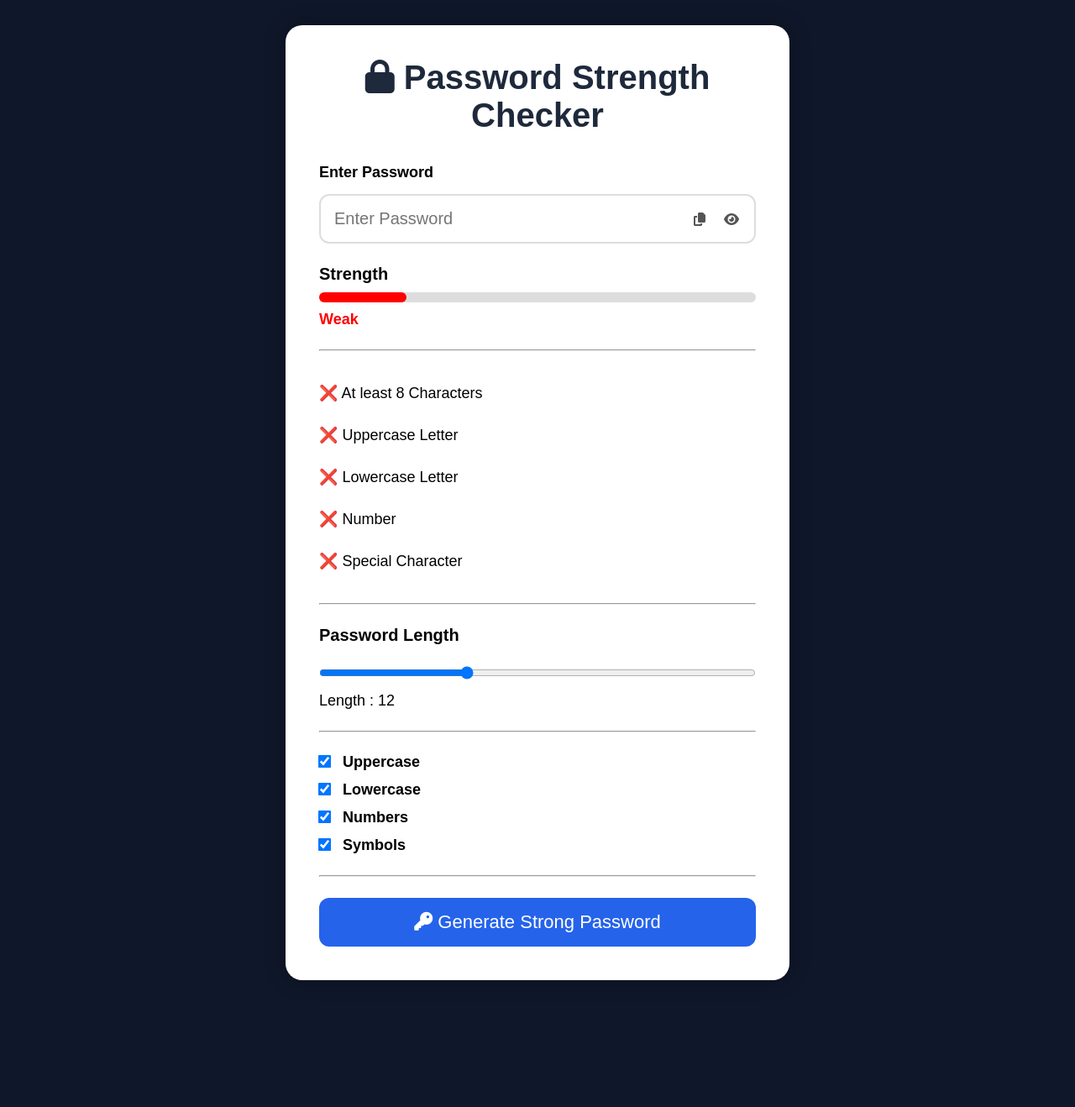
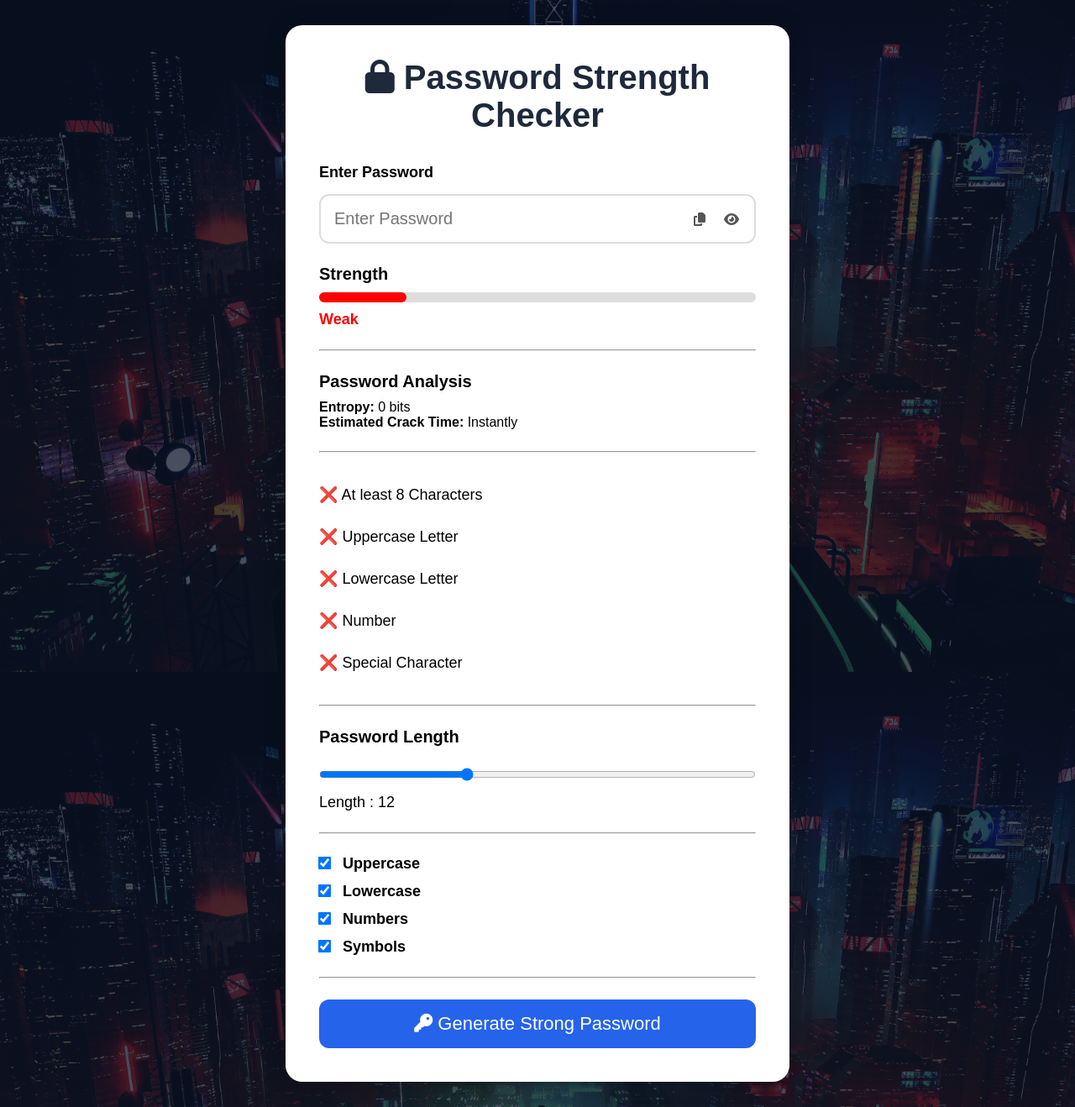
Before and after one commit to Aman03625/Password-Strength-Checker, a Flask app: page / in a window 1280 px wide. Shown: the whole page at 84% size. Before the commit the page ends 1167 px from the top, so only its background shows below. Run offline with Flask 3, Linux system fonts and the light colour scheme.

Commit message:
Day 4: Added Flask backend, entropy calculator and crack time estimation

```diff
--- a/app.py
+++ b/app.py
@@ -1,6 +1,8 @@
 from flask import Flask, render_template, request, jsonify
+import math
 
 app = Flask(__name__)
+
 
 @app.route("/")
 def home():
@@ -11,10 +13,13 @@ def home():
 def analyze():
 
     data = request.get_json()
-
     password = data["password"]
 
     score = 0
+
+    # ==========================
+    # Password Score
+    # ==========================
 
     if len(password) >= 8:
         score += 1
@@ -31,8 +36,68 @@ def analyze():
     if any(c in "@#$%&*!?" for c in password):
         score += 1
 
+    # ==========================
+    # Entropy Calculation
+    # ==========================
+
+    charset = 0
+
+    if any(c.islower() for c in password):
+        charset += 26
+
+    if any(c.isupper() for c in password):
+        charset += 26
+
+    if any(c.isdigit() for c in password):
+        charset += 10
+
+    if any(c in "@#$%&*!?" for c in password):
+        charset += 8
+
+    if charset == 0:
+        entropy = 0
+    else:
+        entropy = round(len(password) * math.log2(charset), 2)
+
+    # ==========================
+    # Crack Time Estimation
+    # ==========================
+
+    guesses_per_second = 1_000_000_000
+
+    if entropy == 0:
+        crack_time = "Instantly"
+
+    else:
+
+        seconds = (2 ** entropy) / guesses_per_second
+
+        if seconds < 60:
+            crack_time = f"{int(seconds)} Seconds"
+
+        elif seconds < 3600:
+            crack_time = f"{int(seconds / 60)} Minutes"
+
+        elif seconds < 86400:
+            crack_time = f"{int(seconds / 3600)} Hours"
+
+        elif seconds < 31536000:
+            crack_time = f"{int(seconds / 86400)} Days"
+
+        elif seconds < 3153600000:
+            crack_time = f"{int(seconds / 31536000)} Years"
+
+        else:
+            crack_time = "Millions of Years"
+
+    # ==========================
+    # Send Response
+    # ==========================
+
     return jsonify({
-        "score": score
+        "score": score,
+        "entropy": entropy,
+        "crack_time": crack_time
     })
 
 
--- a/static/script.js
+++ b/static/script.js
@@ -28,6 +28,8 @@ const lowerCheck=document.getElementById("lowerCheck");
 const numberCheck=document.getElementById("numberCheck");
 
 const symbolCheck=document.getElementById("symbolCheck");
+const entropyText = document.getElementById("entropy");
+const crackTimeText = document.getElementById("crackTime");
 
 
 // =========================
@@ -275,6 +277,8 @@ for (let i = 0; i < passwordLength; i++) {
 }
 async function analyzePassword(passwordValue) {
 
+    try {
+
         const response = await fetch("/analyze", {
             method: "POST",
             headers: {
@@ -287,8 +291,16 @@ async function analyzePassword(passwordValue) {
 
         const data = await response.json();
 
+        entropyText.innerHTML = data.entropy + " bits";
+        crackTimeText.innerHTML = data.crack_time;
+
         console.log(data);
+        console.log("Backend Score:", data.score);
 
-    // Abhi testing ke liye
-    console.log("Backend Score:", data.score);
+    } catch (error) {
+
+        console.log("Backend Error:", error);
+
     }
+
+}
--- a/static/style.css
+++ b/static/style.css
@@ -6,8 +6,6 @@
 }
 
 body{
-
-    background:#0f172a;
 
     display:flex;
 
@@ -18,6 +16,18 @@ body{
     min-height:100vh;
 
     padding:30px;
+
+    background:
+        linear-gradient(rgba(10,20,40,0.75), rgba(10,20,40,0.75)),
+        url("images/cyber.jpg");
+
+    background-size:cover;
+
+    background-position:center;
+
+    background-repeat:no-repeat;
+
+    background-attachment:fixed;
 
 }
 
--- a/templates/index.html
+++ b/templates/index.html
@@ -50,6 +50,22 @@
         </p>
 
         <hr>
+
+
+<h3>Password Analysis</h3>
+
+<p>
+    <strong>Entropy:</strong>
+    <span id="entropy">0 bits</span>
+</p>
+
+<p>
+    <strong>Estimated Crack Time:</strong>
+    <span id="crackTime">Instantly</span>
+</p>
+
+<hr>
+
 
         <div class="rules">
 
```
Also changed, not shown: static/images/cyber.jpg (added). Lines whose indentation alone changed are shown as unchanged.
